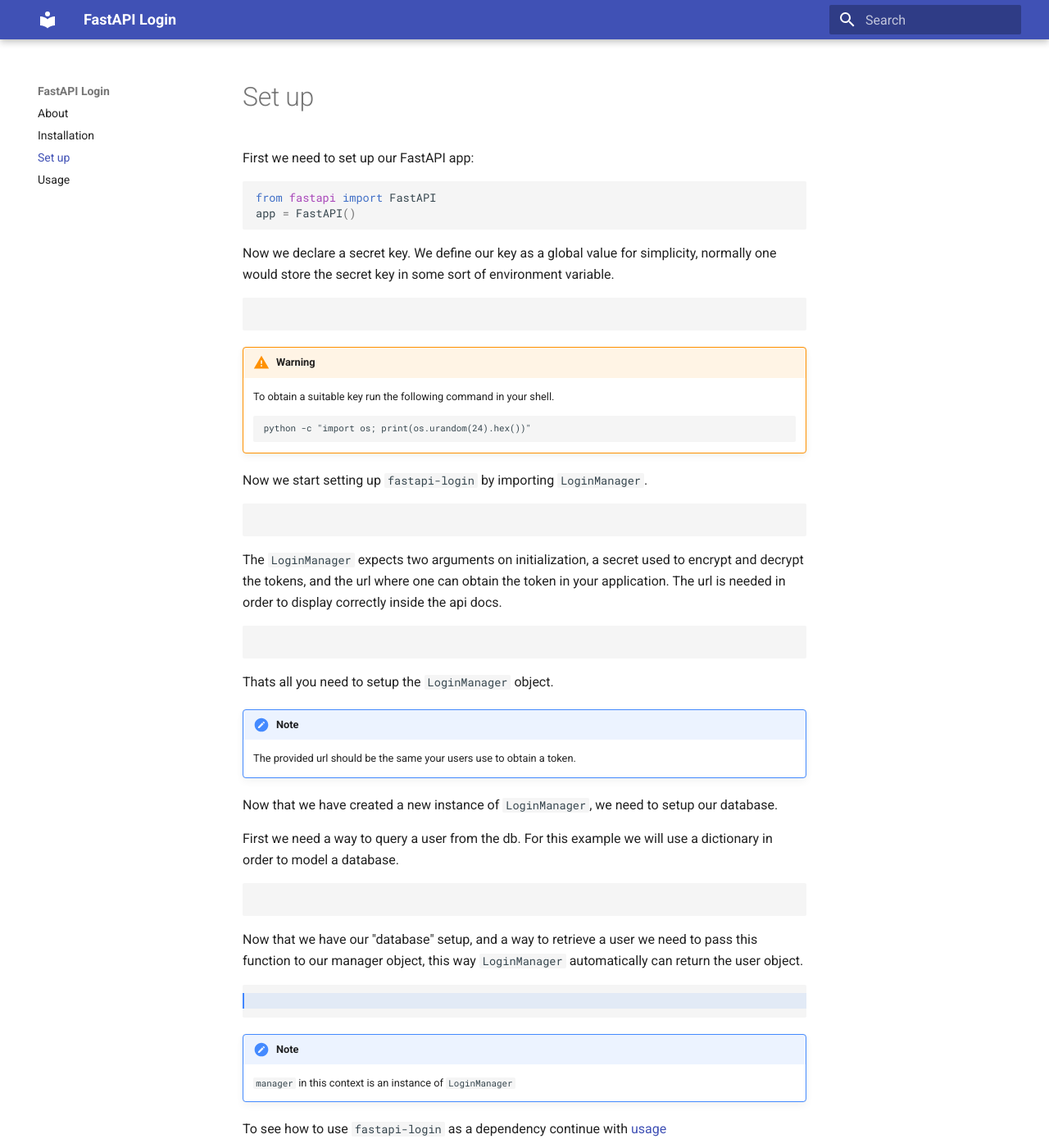
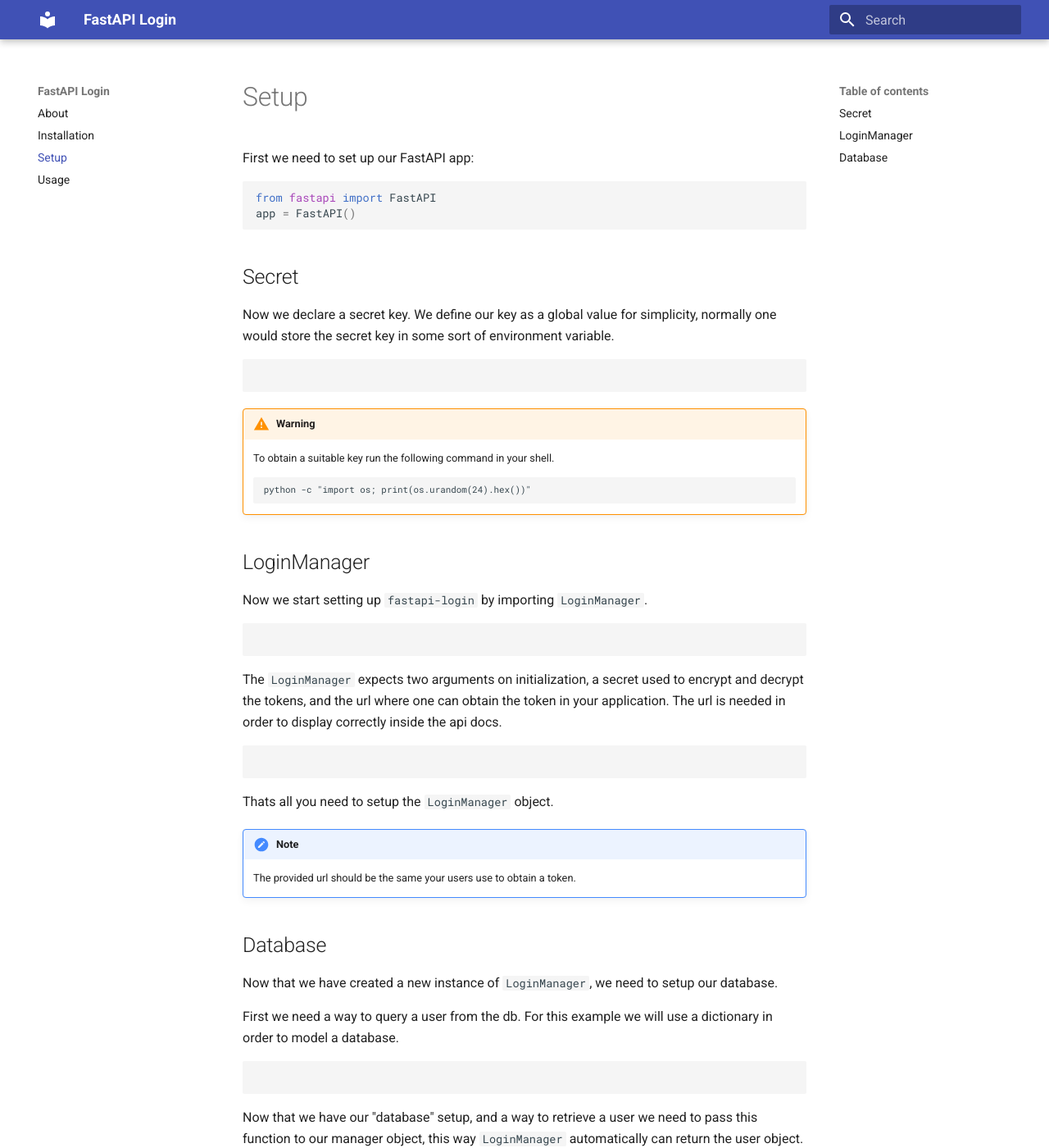
Before and after one commit to MushroomMaula/fastapi_login, an MkDocs documentation site: the page built from docs/setup.md, in a window 1280 px wide and 1400 px high. Shown: the whole window at 82% size. Built offline with MkDocs 1.6.1 and Material for MkDocs 9.7.7, drawn with Linux system fonts in a browser that asks for light colours.

Commit message:
Add subsection titles

`````diff
--- a/docs/setup.md
+++ b/docs/setup.md
@@ -1,11 +1,10 @@
-# Set up
-
 First we need to set up our FastAPI app:
 ````python
 from fastapi import FastAPI
 app = FastAPI()
 ````
 
+## Secret
 Now we declare a secret key. We define our key as a global value for simplicity,
 normally one would store the secret key in some sort of environment variable.
 
@@ -19,6 +18,7 @@
     python -c "import os; print(os.urandom(24).hex())"
     ````
 
+## LoginManager
 Now we start setting up ``fastapi-login`` by importing `LoginManager`.
 ````Python hl_lines="2"
 {!../docs_src/setup/setup_002.py!}
@@ -36,6 +36,7 @@
 !!! note
     The provided url should be the same your users use to obtain a token.
 
+## Database
 Now that we have created a new instance of ``LoginManager``, we need to setup
 our database.
 
`````
